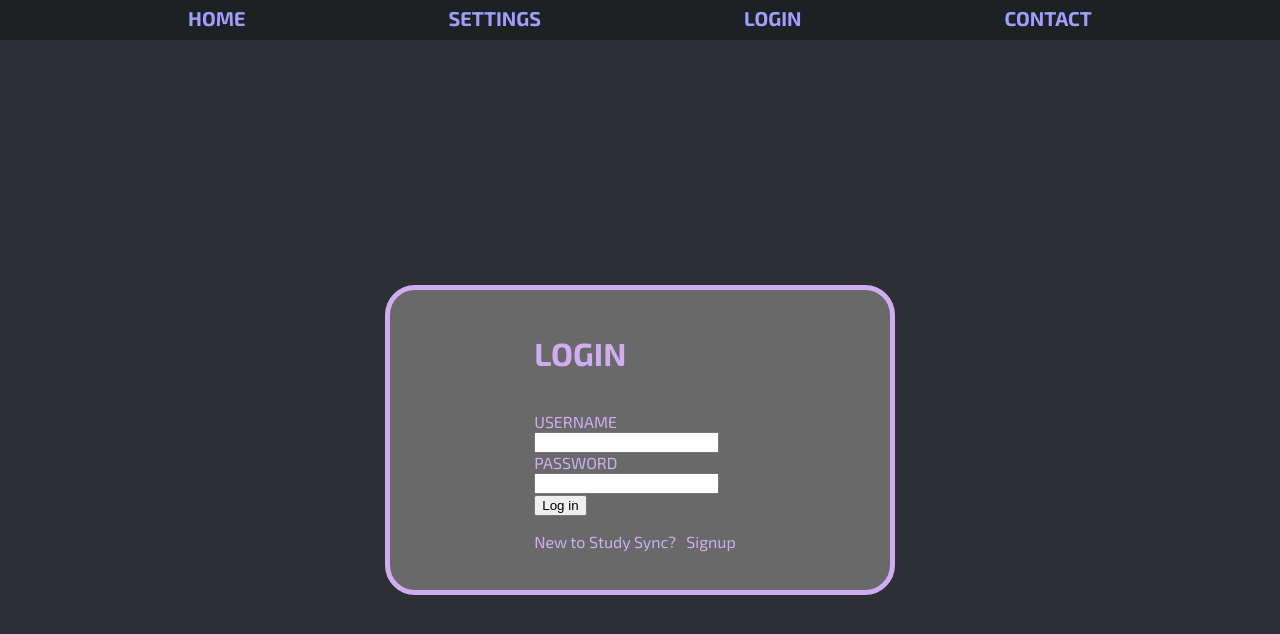
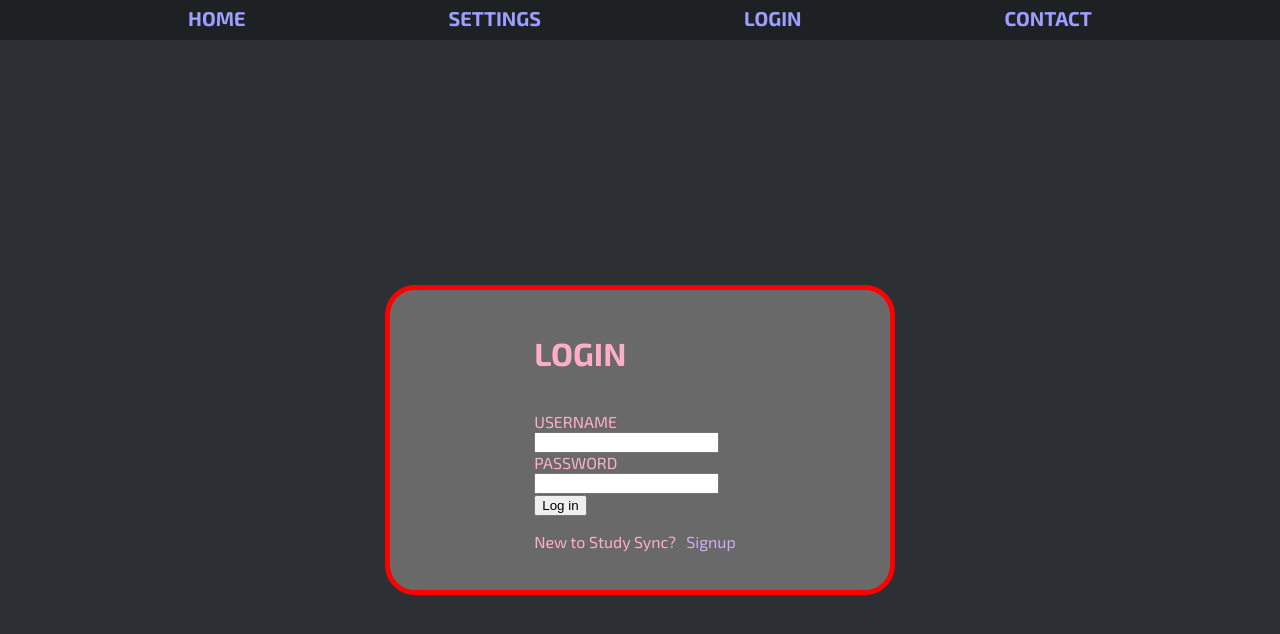
Before and after one commit to Raghul-0-0/study-sync, a React (Vite) app in the folder Frontend/: page /Login in a window 1280 px wide. Shown: the top 634 px of the page. Built offline with nearby package versions, Linux system fonts and the light colour scheme.

Commit message:
adding empty backend

```diff
--- a/Frontend/src/Components/Css/App.css
+++ b/Frontend/src/Components/Css/App.css
@@ -4,7 +4,7 @@
     font-family: "Exo 2", sans-serif;
     font-weight: 400; /* Adjust weight: 300 (light), 600 (bold), etc. */
     background-color:#2C2F33;
-    color: #D0ADF0
+    color: #FFAEC9
 
     ;
 }
--- a/Frontend/src/Components/Css/Login.css
+++ b/Frontend/src/Components/Css/Login.css
@@ -10,9 +10,9 @@
 
 .loginBox{
     display: flex;
-    box-shadow: #313338;
-    border: 5px solid ;
+    border: 5px solid red ;
     border-radius: 30px;
+    border-color: red;
     background-color: dimgray;
     height: 300px;
     width: 500px;
```
